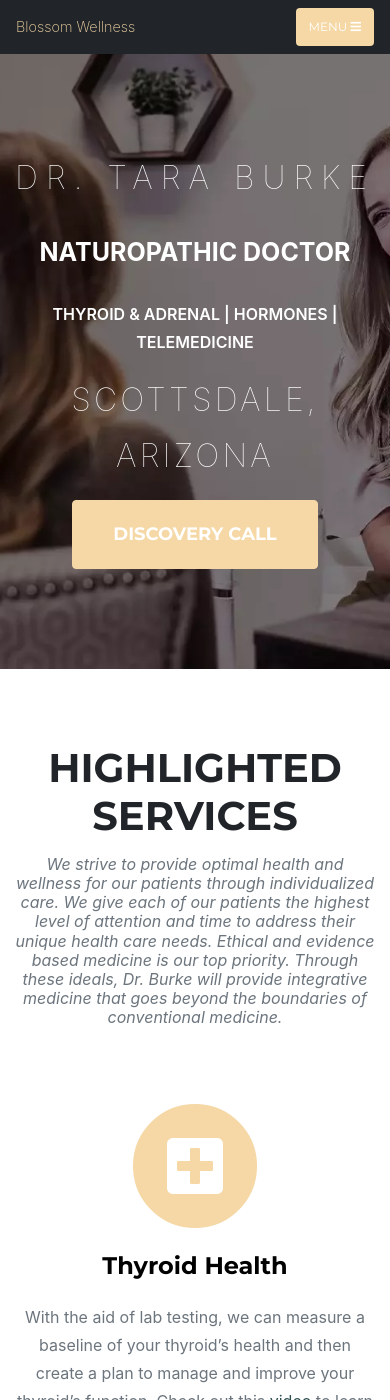
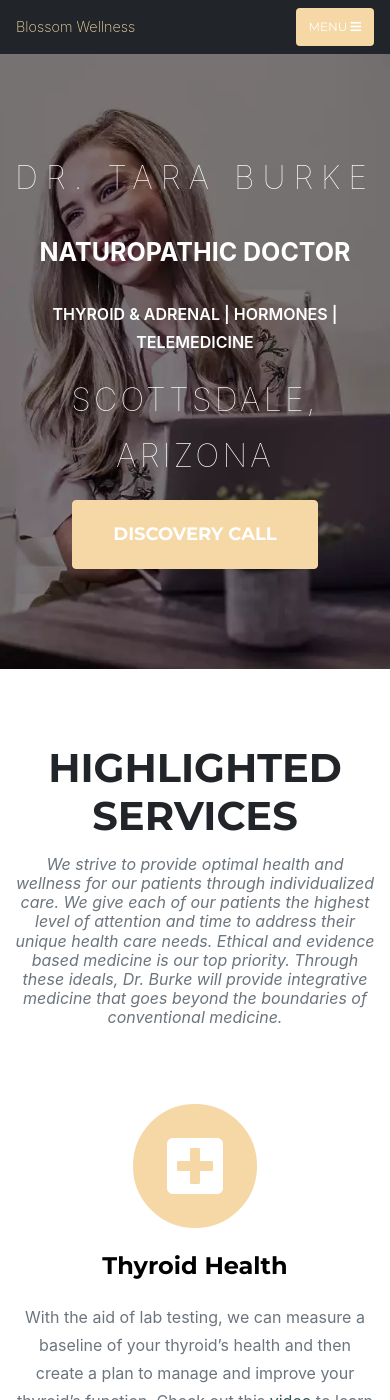
Before and after one commit to kburke8/drtaraburke, a Jekyll site: the page built from index.md, in a window 390 px wide and 1400 px high. Built offline with Jekyll 4.4.1, drawn with Linux system fonts in a browser that asks for light colours; nearby versions of some CDN libraries; some web fonts are replaced; library files that are not in the unit come from our copies; a script that is not in the unit is left out.

Commit message:
move picture on mobile

```diff
--- a/_sass/layout/_masthead.scss
+++ b/_sass/layout/_masthead.scss
@@ -5,7 +5,7 @@ header.masthead {
   background-image: url("#{$header-image}");
   background-repeat: no-repeat;
   background-attachment: scroll;
-  background-position: center;
+  background-position: right;
   background-size: cover;
   .intro-text {
     padding-top: 150px;
```
